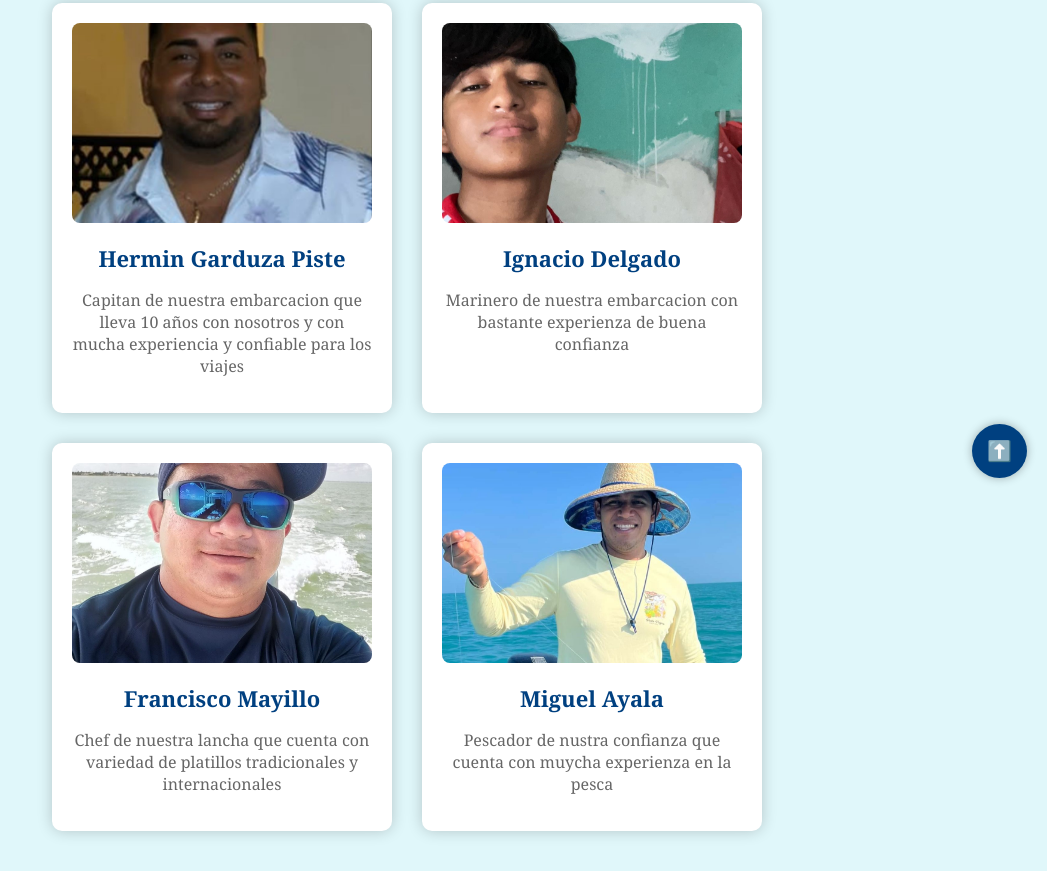
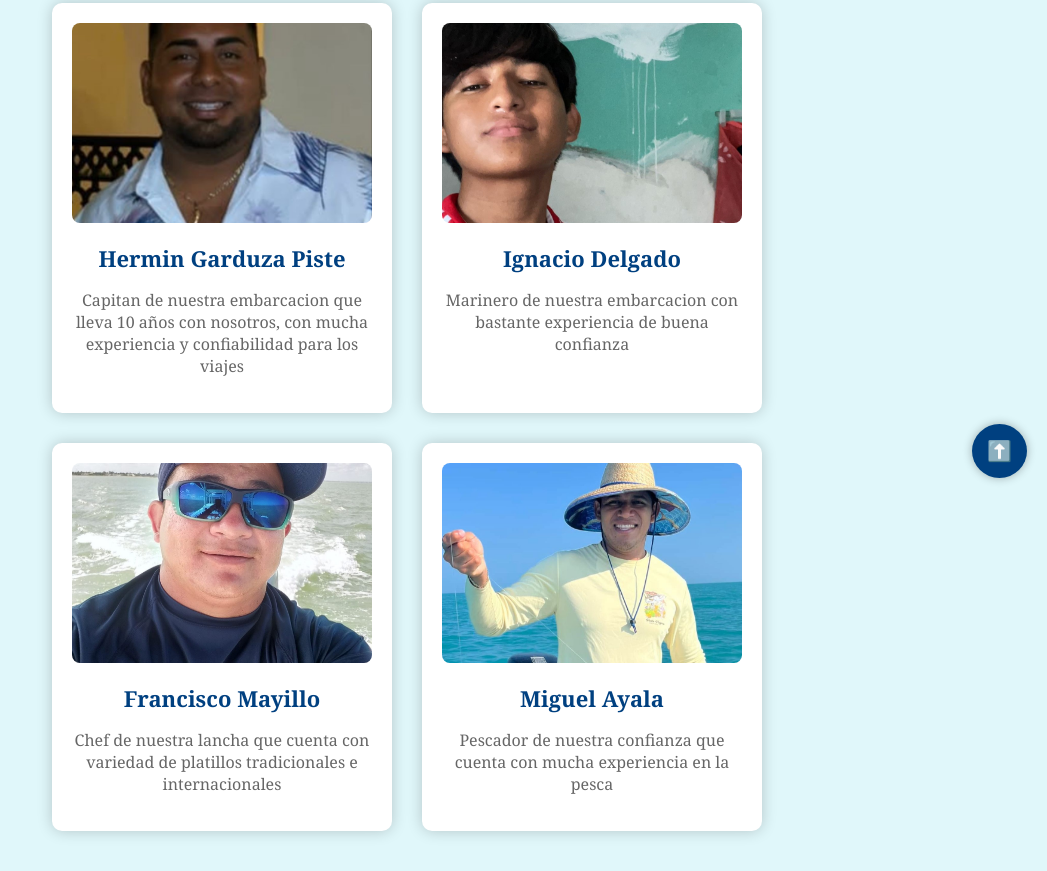
Before and after one commit to DimitriMedNov/Yates, a plain HTML site: page empleados.html in a window 1280 px wide. Shown: the part 302-1173 px from the top of the page, without its empty margins (233-1280 px from the left). Drawn offline with Linux system fonts and the light colour scheme.

```diff
--- a/empleados.html
+++ b/empleados.html
@@ -111,26 +111,27 @@
     <div class="empleado">
           <img src="fotos/empleado1.jpg">
           <h3>Hermin Garduza Piste</h3>
-          <p>Capitan de nuestra embarcacion que lleva 10 años con nosotros y con mucha experiencia y confiable para los viajes
+          <p>Capitan de nuestra embarcacion que lleva 10 años con nosotros, con mucha experiencia y confiabilidad para los viajes
           </p>
     </div>
     <div class="empleado">
             <img src="fotos/empleado2.jpg">
             <h3>Ignacio Delgado</h3>
-            <p>Marinero de nuestra embarcacion con bastante experienza de buena confianza </p>
+            <p>Marinero de nuestra embarcacion con bastante experiencia de buena confianza </p>
     </div>
     <div class="empleado">
           <img src="fotos/empleado3.jpg">
           <h3>Francisco Mayillo</h3>
-          <p>Chef de nuestra lancha que cuenta con variedad de platillos tradicionales y internacionales</p>
+          <p>Chef de nuestra lancha que cuenta con variedad de platillos tradicionales e internacionales</p>
     </div>
     <div class="empleado">
           <img src="fotos/empleado4.jpg">
           <h3>Miguel Ayala</h3>
-          <p>Pescador de nustra confianza que cuenta con muycha experienza en la pesca </p>
+          <p>Pescador de nuestra confianza que cuenta con mucha experiencia en la pesca </p>
     </div>
+    </div>
+</section>
 
-</section>
 <button id="btnSubir" onclick="subirPagina()">⬆️</button>
 <script>
   function subirPagina() {
```
